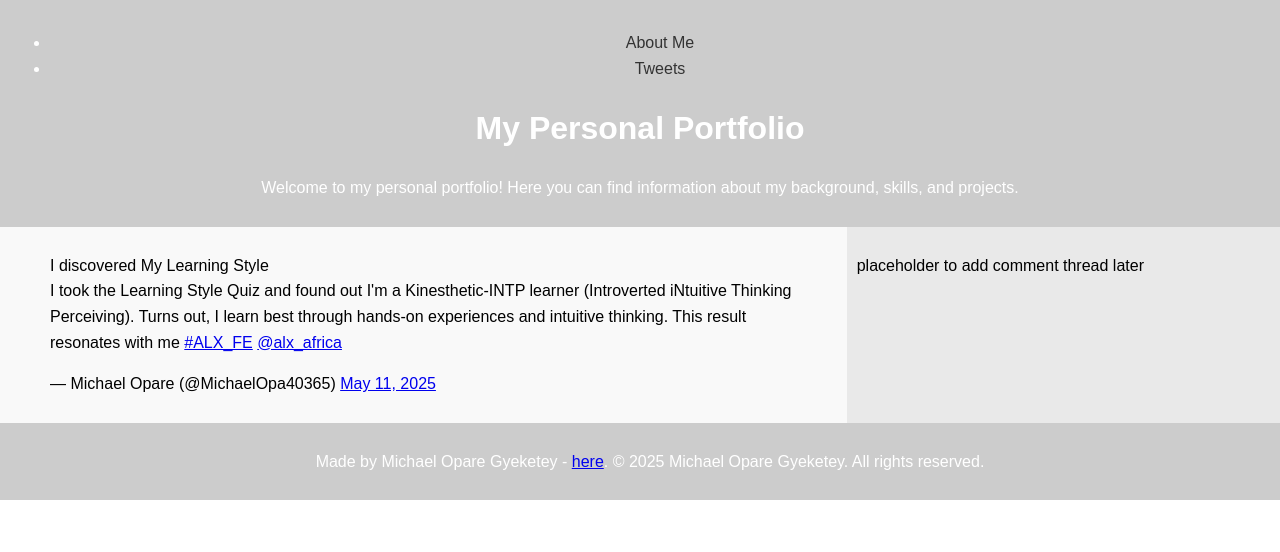
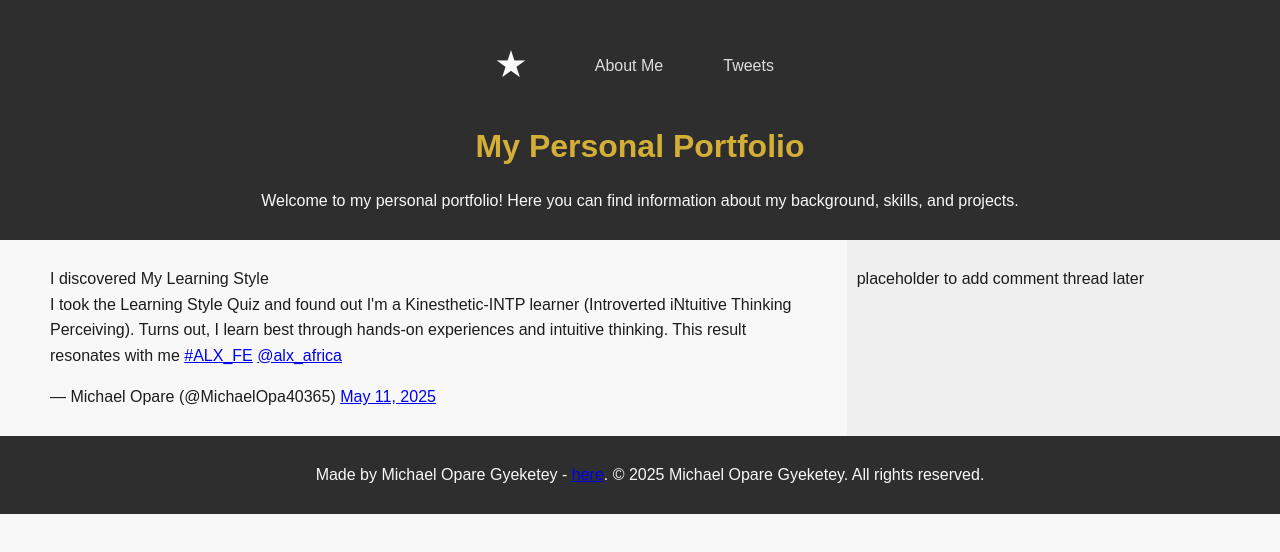
Before and after one commit to Oparemichael/alx_html_css, a plain HTML site: page css_basic/tweets.html in a window 1280 px wide. Drawn offline with Linux system fonts and the light colour scheme.

Commit message:
Upadates on page color scheme and design

```diff
--- a/css_basic/base.css
+++ b/css_basic/base.css
@@ -1,4 +1,7 @@
 body {
+
+    background-color: #F8F8F8; /* Secondary: clean background */
+    color: #1C1C1C; /* Text: soft black for readability */
     font-family: Arial, sans-serif;
     line-height: 1.6;
     margin: 0;
@@ -6,24 +9,30 @@ body {
 }
 
 header {
-    background: #333;
-    color: #fff;
+    background: #2E2E2E;
+    color: #F8F8F8;
     padding: 10px 0;
     text-align: center;
 }
-
+header h1 {
+    font-size: 2em; /* Makes the logo character larger */
+    font-weight: bold; /* Makes it bold */
+    margin: 0;
+    color: #D4AF37; /* Optional: gives it a nice color */
+}
 nav {
     margin: 20px 0;
+    list-style: none;        /* Removes bullet points */
 }
 
 nav a {
-    color: #333;
+    color: #e0dddd;
     text-decoration: none;
     padding: 5px 10px;
 }
 
 nav a:hover {
-    background: #ddd;
+    background: #493904;
 }
 
 .container {
@@ -35,8 +44,8 @@ nav a:hover {
 footer {
     text-align: center;
     padding: 10px 0;
-    background: #333;
-    color: #fff;
+    background: #2E2E2E;
+    color: #F8F8F8;
     position: relative;
     bottom: 0;
     width: 100%;
--- a/css_basic/styles.css
+++ b/css_basic/styles.css
@@ -1,3 +1,30 @@
+.logo {
+  font-size: 2em;         /* Makes the logo character larger */
+  font-weight: bold;      /* Makes it bold */
+  margin-right: 20px;     /* Adds space between logo and other items */
+  color: #D4AF37;         /* Optional: gives it a nice color */
+}
+.main-nav {
+  display: flex;           /* Makes the list horizontal */
+  list-style: none;        /* Removes bullet points */
+  justify-content: center; /* Centers the nav items horizontally */
+  padding: 0;
+  margin: 0;
+  align-items: center;     /* Vertically centers items */
+  gap: 20px;               /* Adds space between items */
+}
+
+.main-nav li {
+  color: #F8F8F8; /*Accent: gold on hover */
+  padding: 10px;
+  cursor: pointer;
+}
+
+.main-nav li:hover {
+   color: #D4AF37; /* Accent: gold on hover */
+}
+
+
 body {
   display: flex;
   flex-direction: column;
@@ -6,7 +33,7 @@ body {
 }
 
 header, footer {
-  background-color: #ccc;
+  background-color: #2E2E2E;;
   padding: 10px;
   text-align: center;
 }
@@ -21,12 +48,13 @@ article {
   flex: 2;
   overflow-y: auto;
   padding: 10px;
-  background-color: #f9f9f9;
+  background-color: #F8F8F8;
+  color: #1C1C1C; /* Text: soft black */
 }
 
 aside {
   flex: 1;
   overflow-y: auto;
   padding: 10px;
-  background-color: #e9e9e9;
+  background-color: #EFEFEF; /* Light gray for contrast */
 }
--- a/css_basic/tweets.html
+++ b/css_basic/tweets.html
@@ -10,8 +10,9 @@
 <body>
 <header>
     <nav>
-    <ul>
-        <li><a href="#about">About Me</a></li>
+    <ul class="main-nav">
+        <li class="logo">&#9733;</li> <!-- Unicode star as logo -->
+        <li><a href="index.html">About Me</a></li>
         <li><a href="tweets.html">Tweets</a></li>
     </ul>
 </nav>
```
Also changed, not shown: css_basic/index.html (+3 -2 lines).
